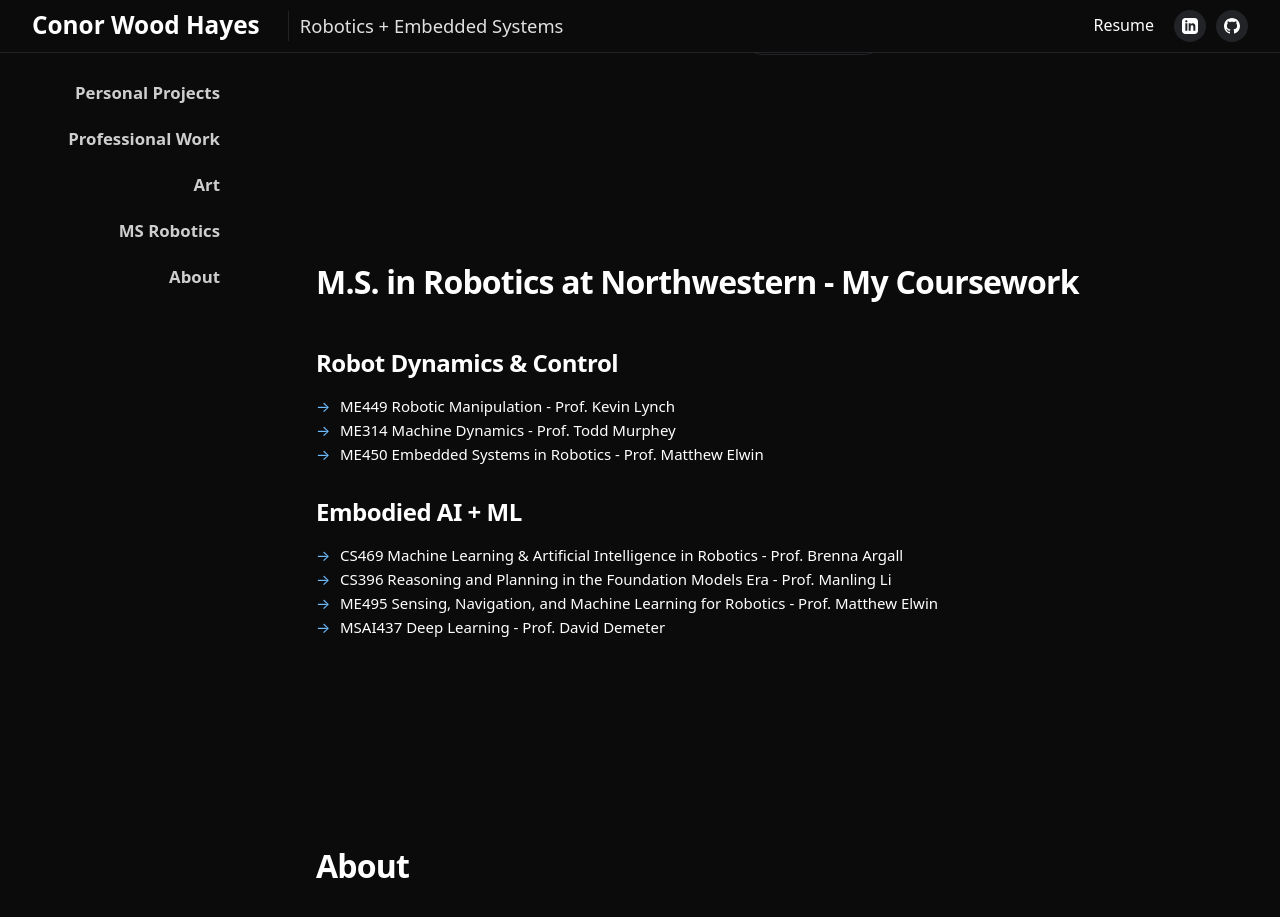
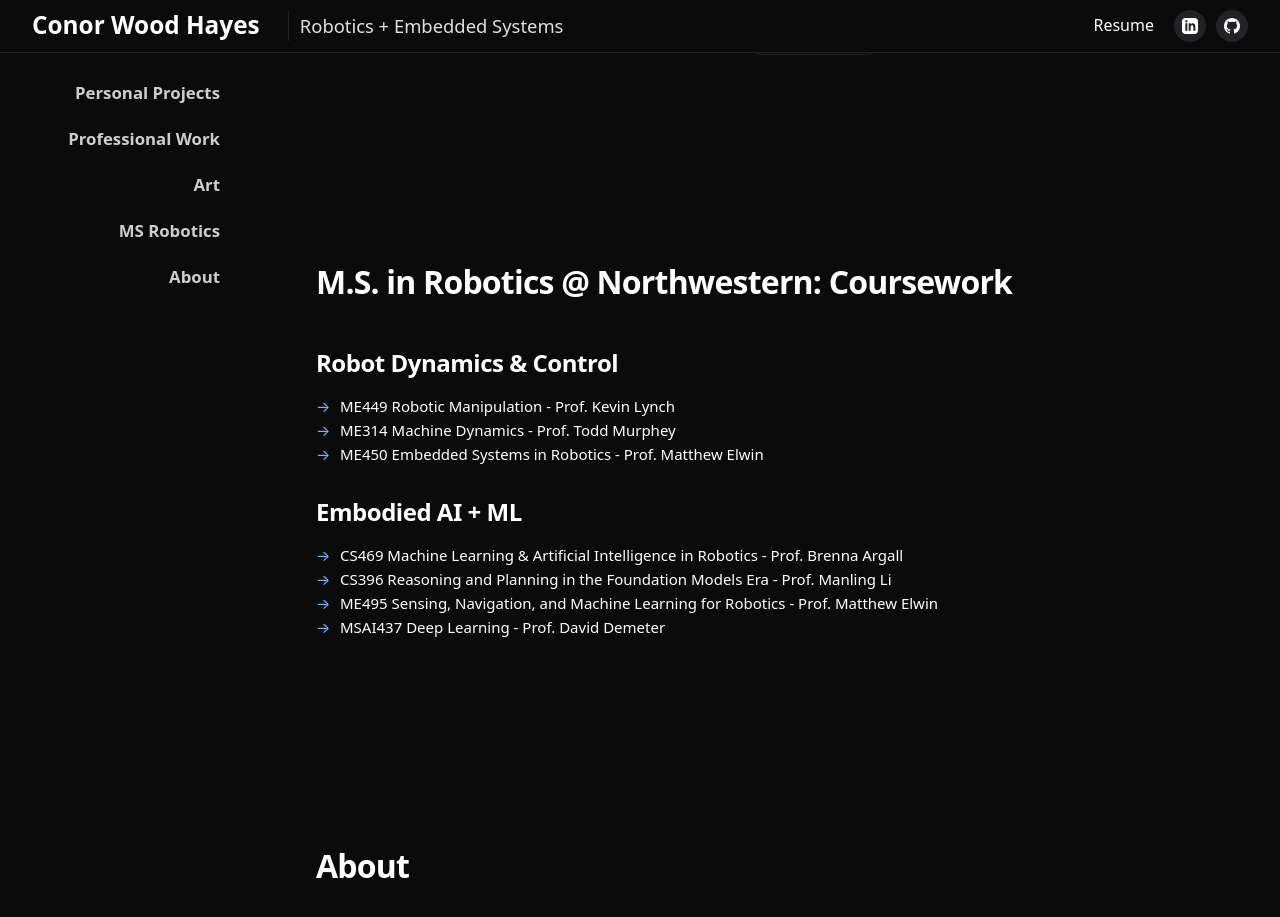
Before and after one commit to cwoodhayes/cwoodhayes.github.io, a Jekyll site: the page built from pages/index.md, in a window 1280 px wide and 1400 px high, scrolled down 5154 px, cut to the strip 0-929 px from the top of the window. Shown: the top 917 px of the strip. Built offline with Jekyll 4.4.1, drawn with Linux system fonts in a browser that asks for light colours.

Commit message:
made coursework an md page

```diff
--- a/_config.yml
+++ b/_config.yml
@@ -56,6 +56,8 @@
     permalink: /projects/:name
   about:
     output: false
+  coursework:
+    output: false
 
 
 ### Analytics ###
--- a/_layouts/home.html
+++ b/_layouts/home.html
@@ -48,25 +48,9 @@
 
     <section id="coursework" class="coursework-section">
       <div class="container">
-        <h2>M.S. in Robotics at Northwestern - My Coursework</h2>
         <div class="coursework-content">
-          <div class="coursework-category">
-            <h3>Robot Dynamics & Control</h3>
-            <ul>
-              <li>ME449 Robotic Manipulation - Prof. Kevin Lynch</li>
-              <li>ME314 Machine Dynamics - Prof. Todd Murphey</li>
-              <li>ME450 Embedded Systems in Robotics - Prof. Matthew Elwin</li>
-            </ul>
-          </div>
-          <div class="coursework-category">
-            <h3>Embodied AI + ML</h3>
-            <ul>
-              <li>CS469 Machine Learning & Artificial Intelligence in Robotics - Prof. Brenna Argall</li>
-              <li>CS396 Reasoning and Planning in the Foundation Models Era - Prof. Manling Li</li>
-              <li>ME495 Sensing, Navigation, and Machine Learning for Robotics - Prof. Matthew Elwin</li>
-              <li>MSAI437 Deep Learning - Prof. David Demeter</li>
-            </ul>
-          </div>
+          {% assign coursework_page = site.coursework | first %}
+          {{ coursework_page.content }}
         </div>
       </div>
     </section>
--- a/assets/css/main.css
+++ b/assets/css/main.css
@@ -388,35 +388,27 @@
   background-color: var(--color-white);
 }
 
-.coursework-section h2 {
+.coursework-content {
+  max-width: 900px;
+}
+
+.coursework-content h2 {
   margin-bottom: 3rem;
   text-align: left;
 }
 
-.coursework-content {
-  max-width: 900px;
-}
-
-.coursework-category {
-  margin-bottom: 2rem;
-}
-
-.coursework-category:last-child {
-  margin-bottom: 0;
-}
-
-.coursework-section ul {
+.coursework-content ul {
   margin-bottom: 1rem;
   padding-left: 0;
   list-style: none;
 }
 
-.coursework-section li {
+.coursework-content li {
   padding-left: 1.5rem;
   position: relative;
 }
 
-.coursework-section li::before {
+.coursework-content li::before {
   content: "→";
   position: absolute;
   left: 0;
```
Also changed, not shown: _coursework/coursework.md (added, +15 -0 lines).
